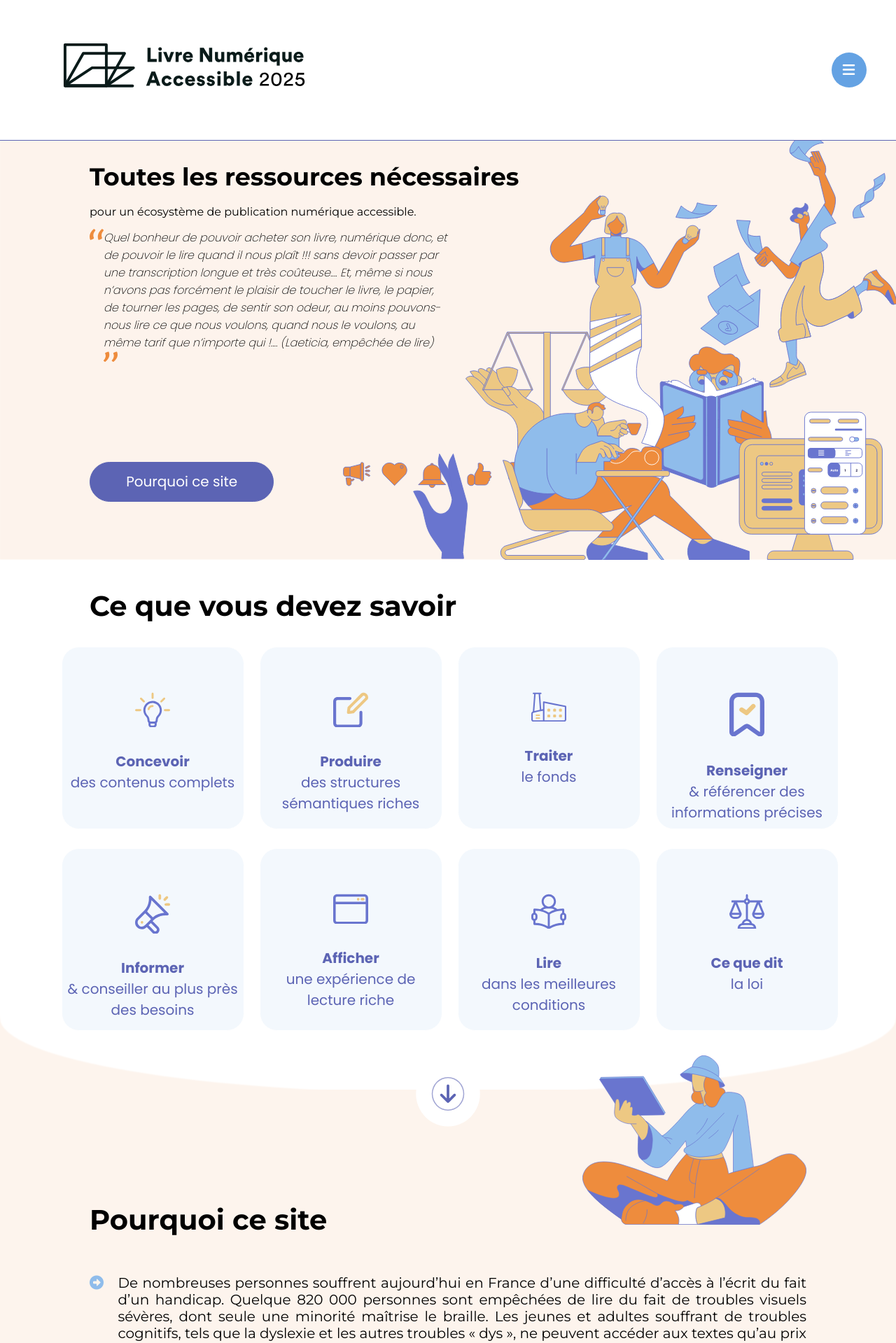
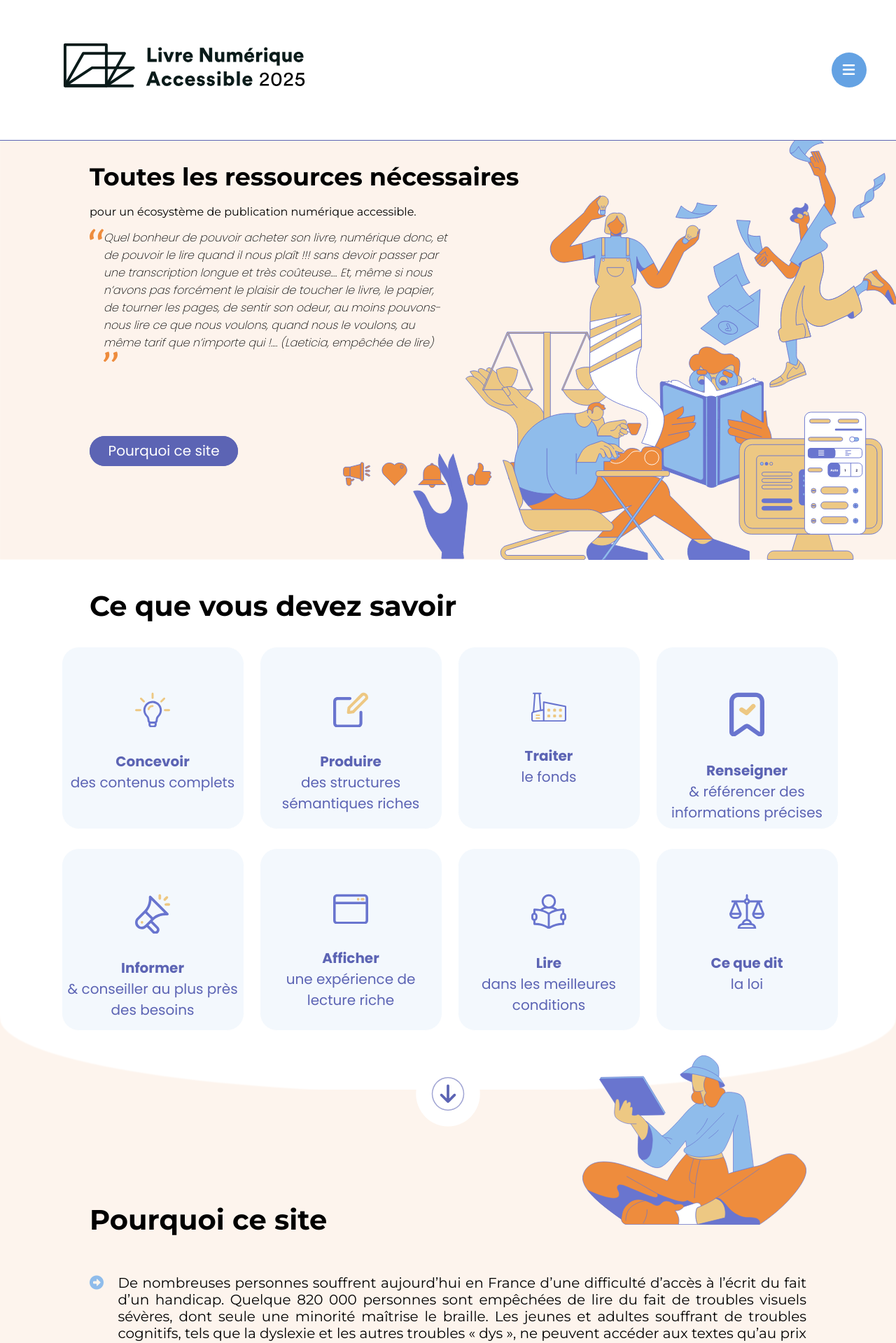
Before and after one commit to edition-accessible/lina25, a Jekyll site: the page built from index.markdown, in a window 1280 px wide. Shown: the top 1919 px of the page at 70% size. Built offline with Jekyll 4.4.1, drawn with Linux system fonts in a browser that asks for light colours; nearby versions of some CDN libraries.

Commit message:
Retour audit accessibilité 2

```diff
--- a/_layouts/home.html
+++ b/_layouts/home.html
@@ -34,8 +34,8 @@ head.html -%}
                     />
                 </blockquote>
             </div>
+            <a class="btn" href="#pourquoi" target="_self">Pourquoi ce site</a>
         </div>
-        <a class="btn" href="#pourquoi" target="_self">Pourquoi ce site</a>
         <img
             src='{{ "/assets/images/Banners/SVG/Home.svg" | relative_url }}'
             alt=""
--- a/assets/sass/main.css
+++ b/assets/sass/main.css
@@ -399,6 +399,17 @@ footer ul a:hover span {
 .intro .intro-wrapper .quote {
   display: grid;
   margin-top: 10px;
+  margin-bottom: 100px;
+}
+@media screen and (max-width: 992px) {
+  .intro .intro-wrapper .quote {
+    margin-bottom: 50px;
+  }
+}
+@media screen and (max-width: 576px) {
+  .intro .intro-wrapper .quote {
+    margin-bottom: 20px;
+  }
 }
 .intro .intro-wrapper .quote blockquote {
   margin: 0;
@@ -502,9 +513,6 @@ footer ul a:hover span {
   }
 }
 .intro .btn {
-  position: absolute;
-  bottom: 15%;
-  left: 10%;
   color: white;
   border: 1px solid #5c64b4;
   border-radius: 50px;
@@ -513,14 +521,12 @@ footer ul a:hover span {
 }
 @media screen and (max-width: 992px) {
   .intro .btn {
-    bottom: 30%;
     font-size: 3vw;
   }
 }
 @media screen and (max-width: 576px) {
   .intro .btn {
     font-size: 3vw;
-    bottom: 20%;
   }
 }
 
--- a/assets/sass/pages/_home.scss
+++ b/assets/sass/pages/_home.scss
@@ -19,6 +19,13 @@
         .quote {
             display: grid;
             margin-top: 10px;
+            margin-bottom: 100px;
+            @include breakpoint-tablet {
+                margin-bottom: 50px;
+            }
+            @include breakpoint-mobile {
+                margin-bottom: 20px;
+            }
             blockquote {
                 margin: 0;
                 grid-column: 2;
@@ -100,21 +107,16 @@
         }
     }
     .btn {
-        position: absolute;
-        bottom: 15%;
-        left: 10%;
         color: white;
         border: 1px solid $color-primary;
         border-radius: 50px;
         background-color: $color-primary;
         padding: 1% 4%;
         @include breakpoint-tablet {
-            bottom: 30%;
             font-size: 3vw;
         }
         @include breakpoint-mobile {
             font-size: 3vw;
-            bottom: 20%;
         }
     }
 }
```
Also changed, not shown: 1 other file.
